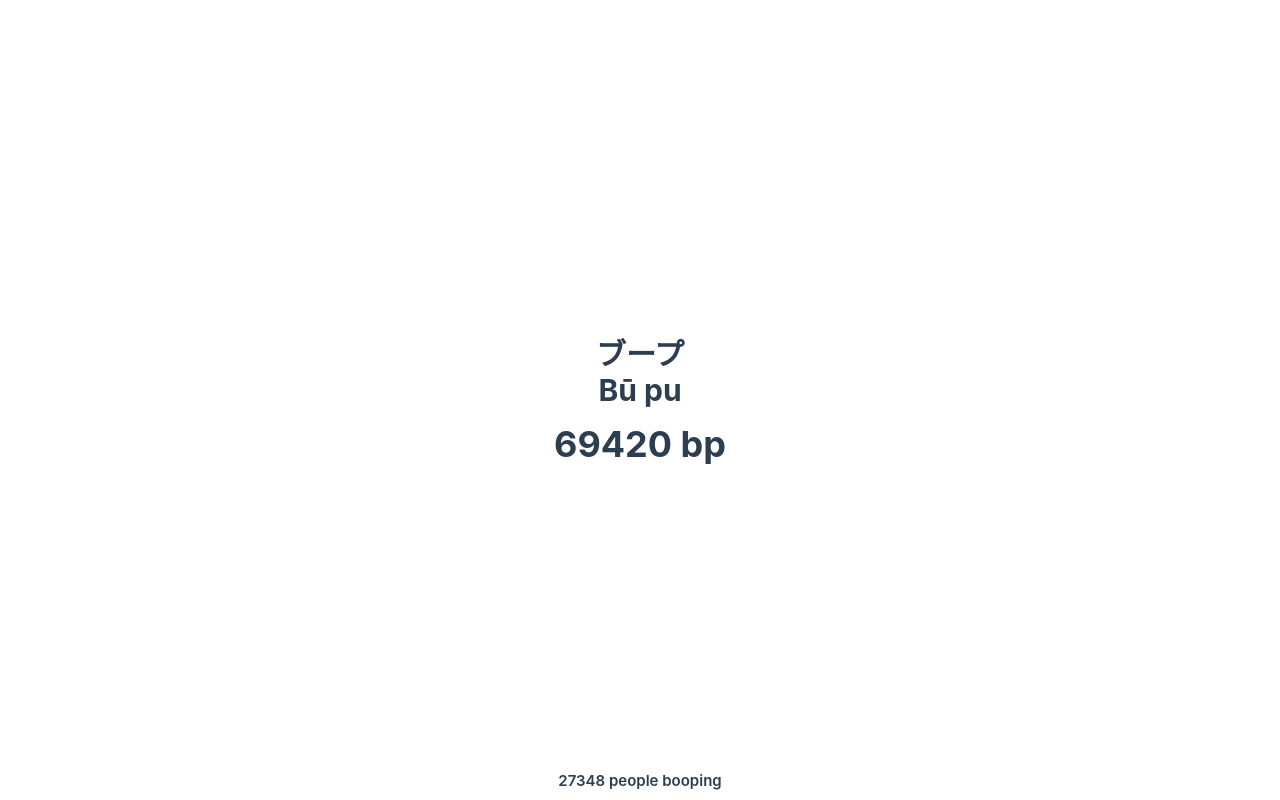
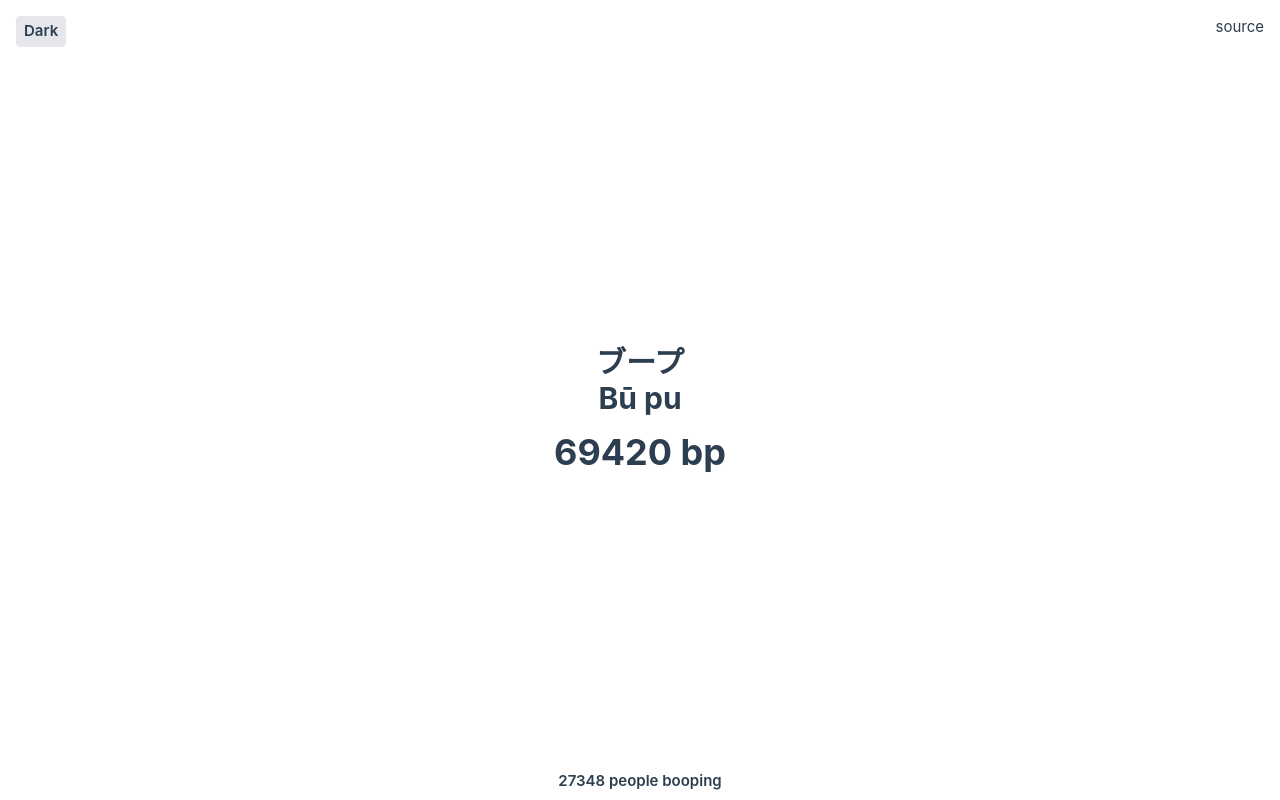
Before and after one commit to jxianc/bupu, a Vue app in the folder apps/web/: page / in a window 1280 px wide. Built offline with nearby package versions, Linux system fonts and the light colour scheme.

Commit message:
chore: color mode toggle

```diff
--- a/apps/web/package.json
+++ b/apps/web/package.json
@@ -9,6 +9,7 @@
     "lint": "eslint . --ext .vue,.js,.jsx,.cjs,.mjs,.ts,.tsx,.cts,.mts --fix --ignore-path .gitignore"
   },
   "dependencies": {
+    "@vueuse/core": "^8.5.0",
     "vue": "^3.2.33"
   },
   "devDependencies": {
--- a/apps/web/src/App.vue
+++ b/apps/web/src/App.vue
@@ -1,53 +1,25 @@
 <script setup lang="ts">
-import { ref, onMounted } from 'vue'
+import { useDark, useToggle } from '@vueuse/core'
 
-export type UserTheme = 'light' | 'dark'
-
-const setTheme = (theme: UserTheme) => {
-  localStorage.setItem('user-theme', theme)
-  userTheme.value = theme
-  document.documentElement.className = theme
-}
-
-const getTheme = (): UserTheme => {
-  return localStorage.getItem('user-theme') as UserTheme
-}
-
-// const toggleTheme = (): void => {
-//   const activeTheme = localStorage.getItem('user-theme')
-//   if (activeTheme === 'light') {
-//     setTheme('dark')
-//   } else {
-//     setTheme('light')
-//   }
-// }
-
-const getMediaPreference = (): UserTheme => {
-  const hasDarkPreference = window.matchMedia(
-    '(prefers-color-scheme: dark)',
-  ).matches
-  if (hasDarkPreference) {
-    return 'dark'
-  } else {
-    return 'light'
-  }
-}
-
-const userTheme = ref<UserTheme>(getTheme() || getMediaPreference())
-
-onMounted(() => setTheme(userTheme.value))
+const isDark = useDark()
+const toggleTheme = useToggle(isDark)
 </script>
 
 <template>
   <main
     class="flex flex-col space-y-4 min-h-screen max-h-screen text-center items-center justify-center"
   >
-    <!-- <header
-      class="absolute px-4 top-2 w-full font-semibold flex justify-between"
+    <header
+      class="absolute px-4 top-4 w-full font-semibold flex justify-between"
     >
-      <div>light / dark</div>
+      <button
+        class="bg-gray-200 dark:bg-zinc-800 px-2 py-1 rounded-[0.3em] font-semibold dark:hover:bg-zinc-700 hover:bg-zinc-300"
+        @click="toggleTheme()"
+      >
+        {{ isDark ? 'Light' : 'Dark' }}
+      </button>
       <div>source</div>
-    </header> -->
+    </header>
     <div class="text-3xl font-bold">
       <h1>ブープ</h1>
       <h2>Bū pu</h2>
--- a/apps/web/src/assets/base.css
+++ b/apps/web/src/assets/base.css
@@ -36,8 +36,7 @@
   --section-gap: 160px;
 }
 
-@media (prefers-color-scheme: dark) {
-  :root {
+:root.dark {
   --color-background: var(--vt-c-black);
   --color-background-soft: var(--vt-c-black-soft);
   --color-background-mute: var(--vt-c-black-mute);
@@ -47,7 +46,6 @@
 
   --color-heading: var(--vt-c-text-dark-1);
   --color-text: var(--vt-c-text-dark-2);
-  }
 }
 
 *,
--- a/apps/web/tailwind.config.js
+++ b/apps/web/tailwind.config.js
@@ -1,5 +1,6 @@
 /* eslint-env node */
 module.exports = {
+  darkMode: 'class',
   content: ['./index.html', './src/**/*.{vue,js,ts,jsx,tsx}'],
   theme: {
     extend: {},
```
Also changed, not shown: 1 other file (tests, documents, lock files or other folders). Lines whose indentation alone changed are shown as unchanged.
